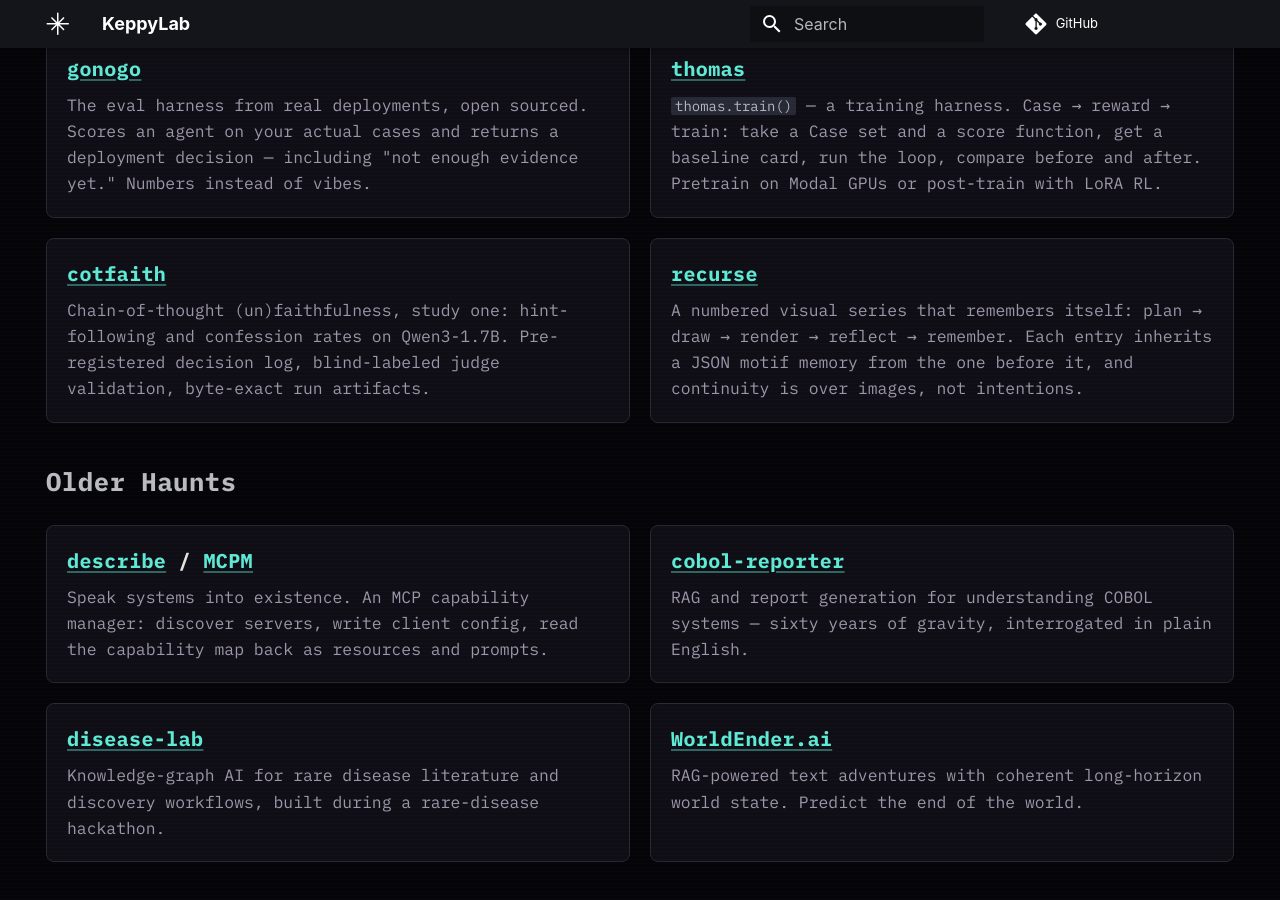
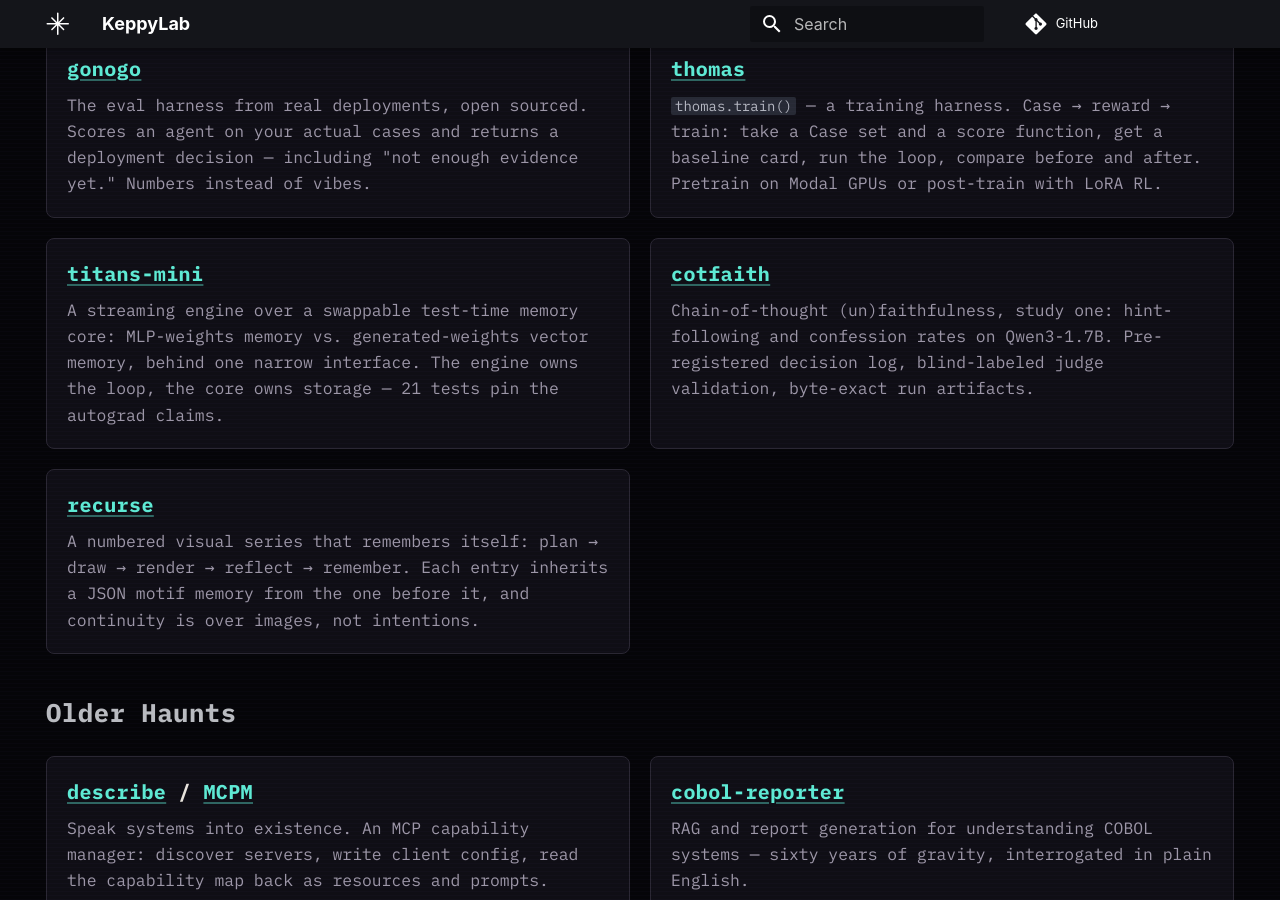
Before and after one commit to keppy/KeppyLab, an MkDocs documentation site: the page built from docs/index.md, in a window 1280 px wide and 900 px high, scrolled down 877 px. Built offline with MkDocs 1.6.1 and Material for MkDocs 9.7.7, drawn with Linux system fonts in a browser that asks for light colours; some web fonts are replaced; comment, search, counter and statistics services are not loaded.

Commit message:
Add titans-mini to the work showcase

```diff
--- a/docs/index.md
+++ b/docs/index.md
@@ -32,6 +32,10 @@ hide:
   <article>
     <h3><a href="https://github.com/keppy/thomas">thomas</a></h3>
     <p><code>thomas.train()</code> — a training harness. Case → reward → train: take a Case set and a score function, get a baseline card, run the loop, compare before and after. Pretrain on Modal GPUs or post-train with LoRA RL.</p>
+  </article>
+  <article>
+    <h3><a href="https://github.com/keppy/titans-mini">titans-mini</a></h3>
+    <p>A streaming engine over a swappable test-time memory core: MLP-weights memory vs. generated-weights vector memory, behind one narrow interface. The engine owns the loop, the core owns storage — 21 tests pin the autograd claims.</p>
   </article>
   <article>
     <h3><a href="https://github.com/keppy/cotfaith">cotfaith</a></h3>
```
